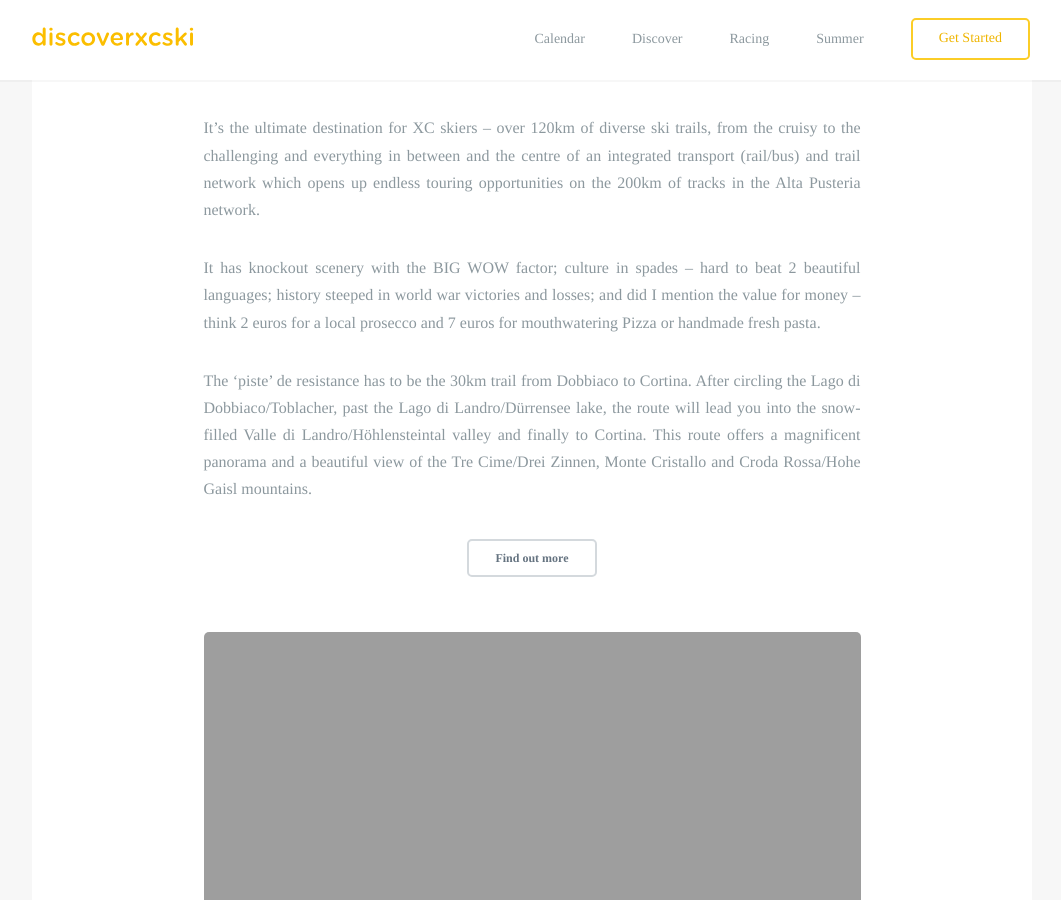
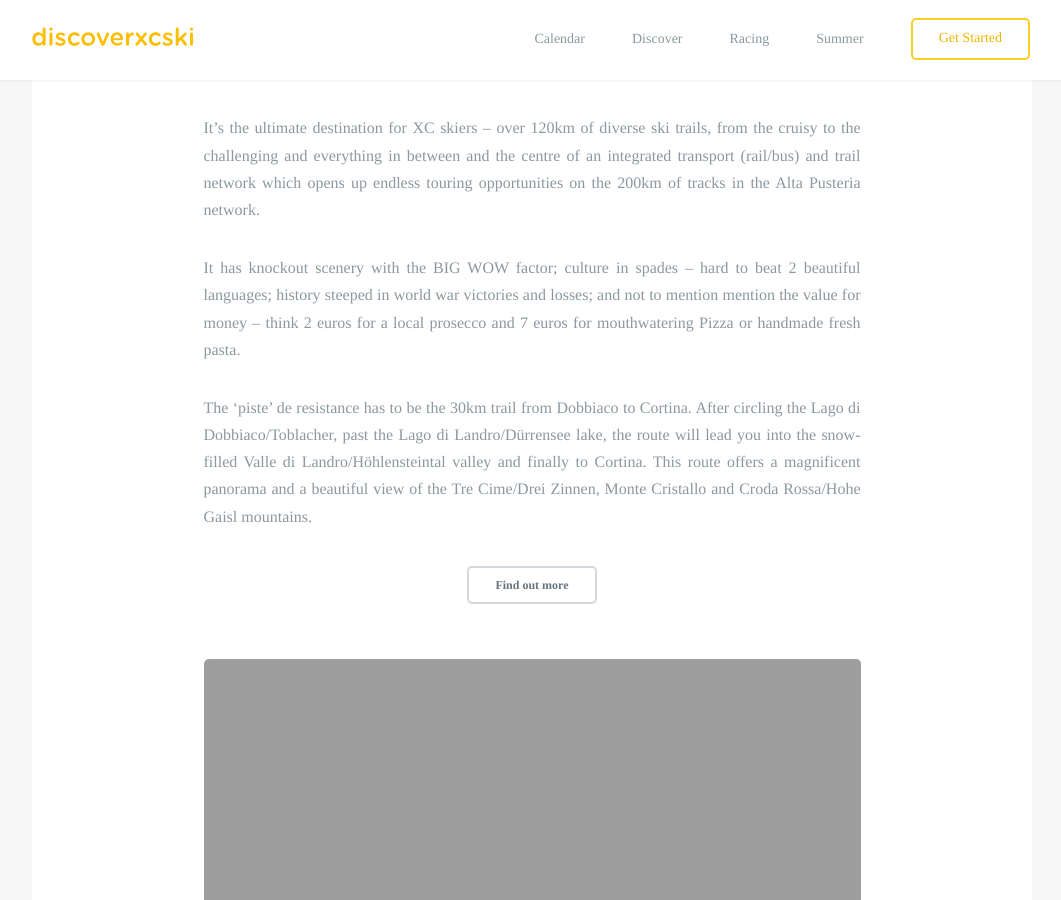
Before and after one commit to robcatto/robcatto.github.io, a Jekyll site: the page built from summer/endless-winter/index.html, in a window 1280 px wide and 900 px high, scrolled down 1881 px. Shown: the whole window, without its empty margins (108-1169 px from the left). Built offline with Jekyll 4.4.1, drawn with Linux system fonts in a browser that asks for light colours; some web fonts are replaced; Markdown is read by kramdown in place of the engine named in the settings.

Commit message:
Update index.html

```diff
--- a/summer/endless-winter/index.html
+++ b/summer/endless-winter/index.html
@@ -60,7 +60,7 @@ layout: default
 
                 <p class="left__aligned--p">It’s the ultimate destination for XC skiers – over 120km of diverse ski trails, from the cruisy to the challenging and everything in between and the centre of an integrated transport (rail/bus) and trail network which opens up endless touring opportunities on the 200km of tracks in the Alta Pusteria network.
 
-                <p class="left__aligned--p">It has knockout scenery with the BIG WOW factor; culture in spades – hard to beat 2 beautiful languages; history steeped in world war victories and losses; and did I mention the value for money – think 2 euros for a local prosecco and 7 euros for mouthwatering Pizza or handmade fresh pasta.
+                <p class="left__aligned--p">It has knockout scenery with the BIG WOW factor; culture in spades – hard to beat 2 beautiful languages; history steeped in world war victories and losses; and not to mention mention the value for money – think 2 euros for a local prosecco and 7 euros for mouthwatering Pizza or handmade fresh pasta.
 
                 <p class="left__aligned--p">The ‘piste’ de resistance has to be the 30km trail from Dobbiaco to Cortina. After circling the Lago di Dobbiaco/Toblacher, past the Lago di Landro/Dürrensee lake, the route will lead you into the snow-filled Valle di Landro/Höhlensteintal valley and finally to Cortina. This route offers a magnificent panorama and a beautiful view of the Tre Cime/Drei Zinnen, Monte Cristallo and Croda Rossa/Hohe Gaisl mountains.
 
```
